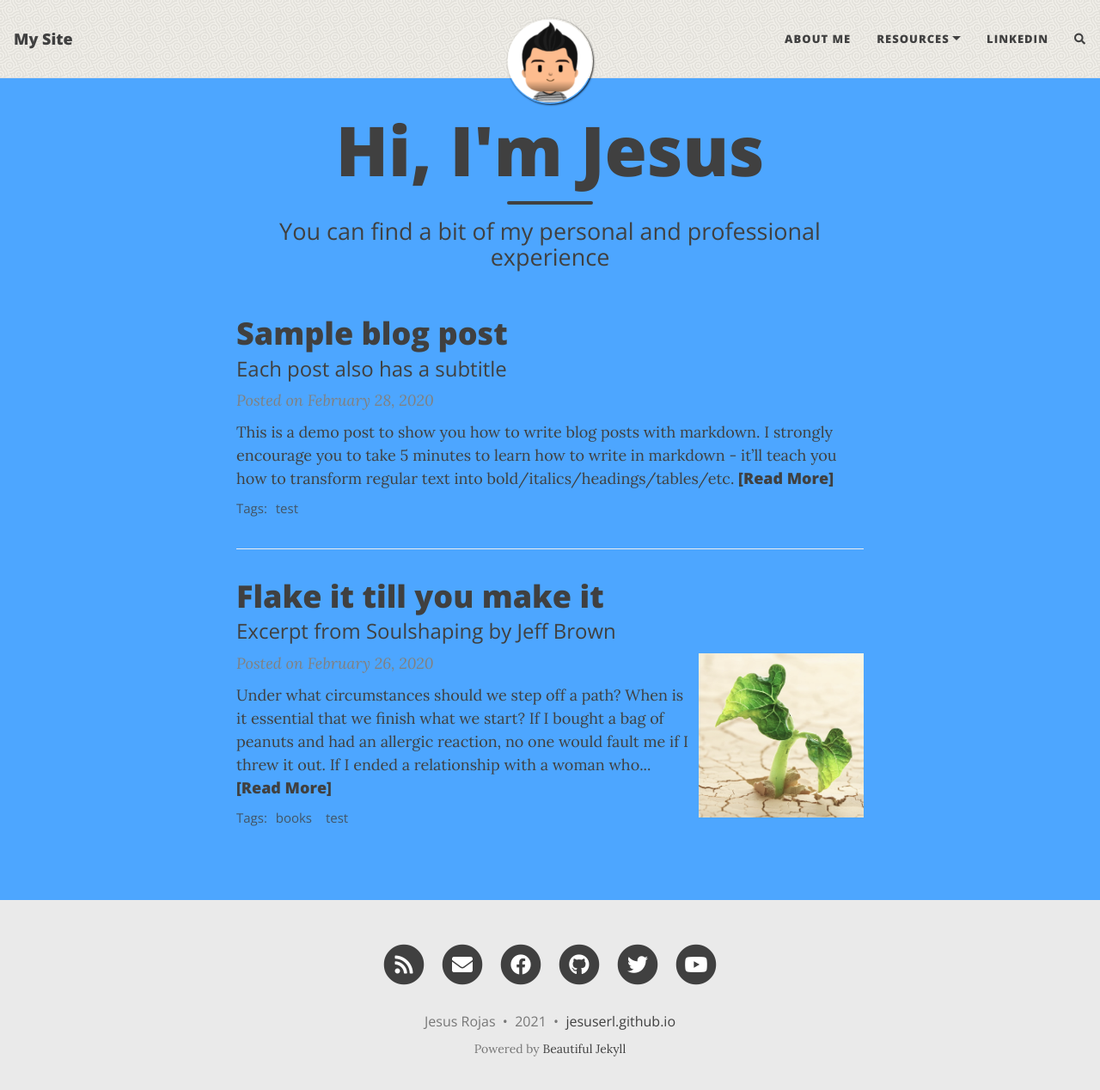
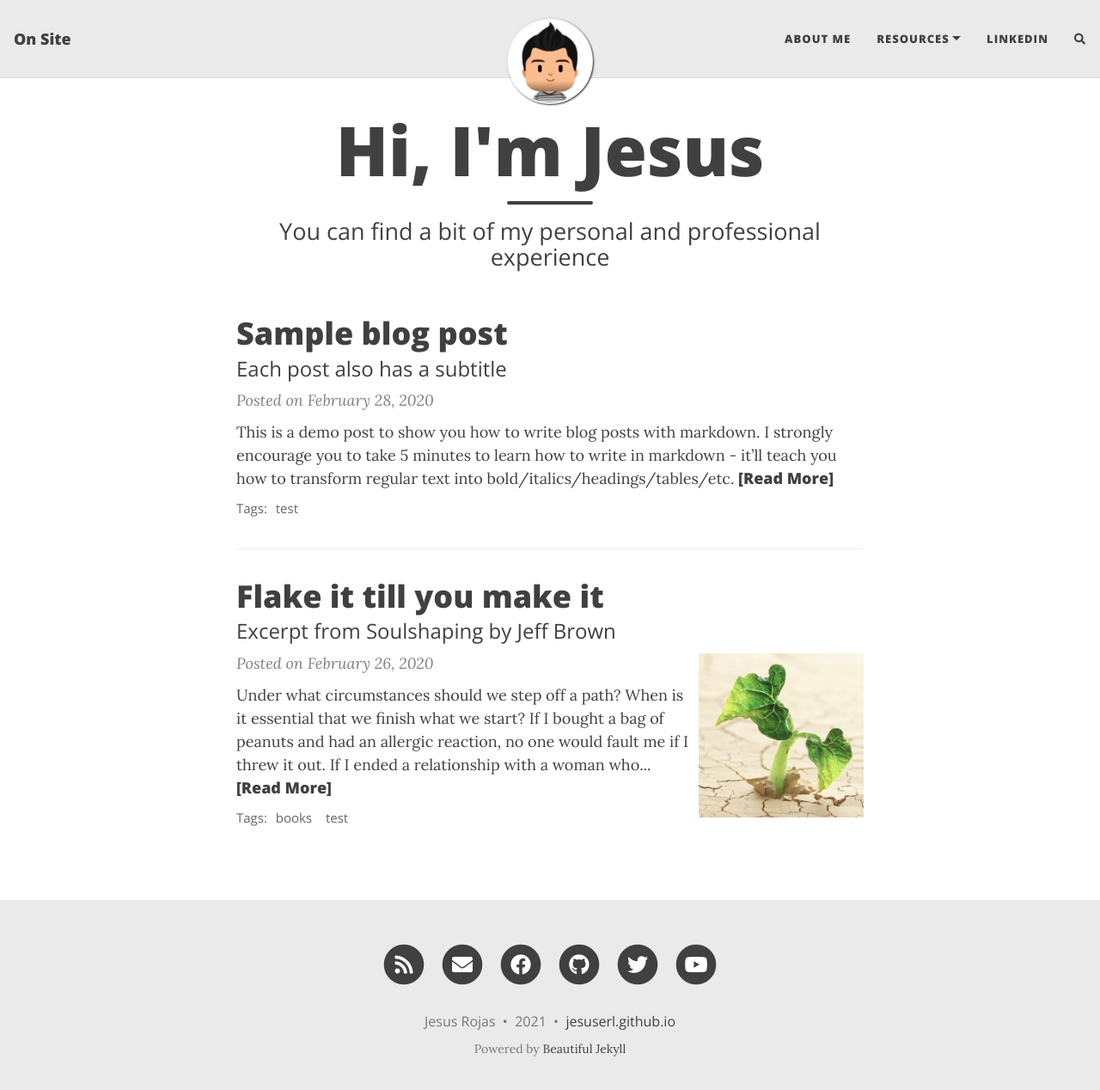
Before and after one commit to jesuserl/jesuserl.github.io, a Jekyll site: the page built from index.html, in a window 1280 px wide and 1281 px high. Shown: the top 1268 px of the window at 86% size. Built offline with Jekyll 4.4.1, drawn with Linux system fonts in a browser that asks for light colours; nearby versions of some CDN libraries; the list of posts is cut into pages by our own code; comment, search, counter and statistics services are not loaded.

```diff
--- a/_config.yml
+++ b/_config.yml
@@ -6,7 +6,7 @@
 # --- Required options --- #
 
 # Name of website
-title: My Site
+title: On Site
 
 # Your name to show in the footer
 author: Jesus Rojas
@@ -103,8 +103,8 @@ navbar-col: "#EAEAEA"
 #navbar-col: "#4da6ff"
 navbar-text-col: "#404040"
 navbar-border-col: "#DDDDDD"
-#page-col: "#FFFFFF"
-page-col: "#4da6ff"
+page-col: "#FFFFFF"
+#page-col: "#4da6ff"
 text-col: "#404040"
 link-col: "#008AFF"
 hover-col: "#0085A1"
@@ -115,7 +115,7 @@ footer-link-col: "#404040"
 # Alternatively, the navbar, footer, and page background can be set to an image
 # instead of colour
 
-navbar-img: "/assets/img/bgimage.png"
+#navbar-img: "/assets/img/bgimage.png"
 #footer-img: "/assets/img/bgimage.png"
 #page-img: "/assets/img/bgimage.png"
 
```
